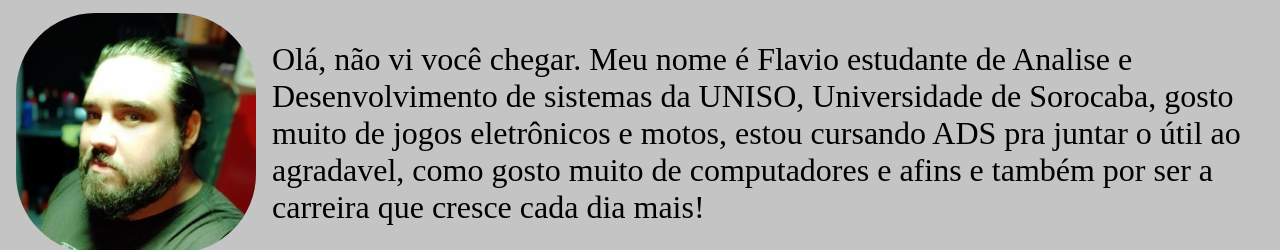
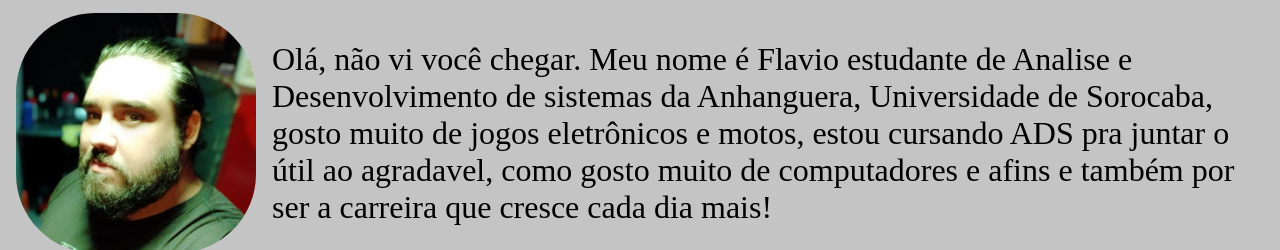
Before and after one commit to flaviobag/flaviobag.github.io, a plain HTML site: page index.html in a window 1280 px wide. Shown: the part 147-397 px from the top of the page. Drawn offline with Linux system fonts and the light colour scheme.

Commit message:
Update index.html

```diff
--- a/index.html
+++ b/index.html
@@ -18,7 +18,7 @@
             <main class="main">
                 <section class="secao">
                     <img class="imagem-perfil" src="imagens\Perfil.jpeg" alt="Foto de Perfil">
-                    <p class="descricao">Olá, não vi você chegar. Meu nome é Flavio estudante de Analise e Desenvolvimento de sistemas da UNISO,
+                    <p class="descricao">Olá, não vi você chegar. Meu nome é Flavio estudante de Analise e Desenvolvimento de sistemas da Anhanguera,
                         Universidade de Sorocaba, gosto muito de jogos eletrônicos e motos, estou cursando ADS pra juntar o
                         útil ao agradavel, como  gosto muito de computadores e
                         afins e também por ser a carreira que cresce cada dia mais!
```
